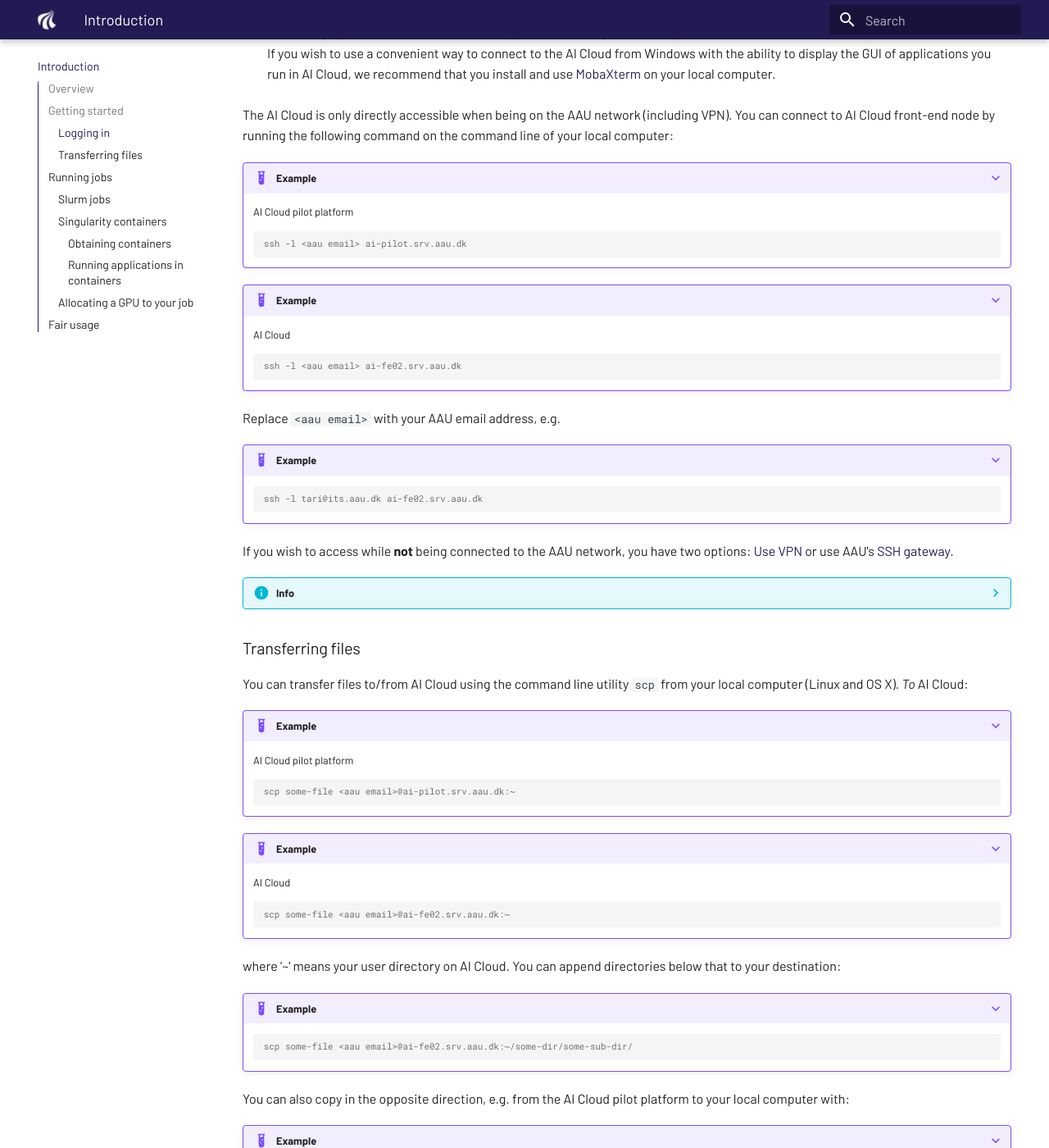
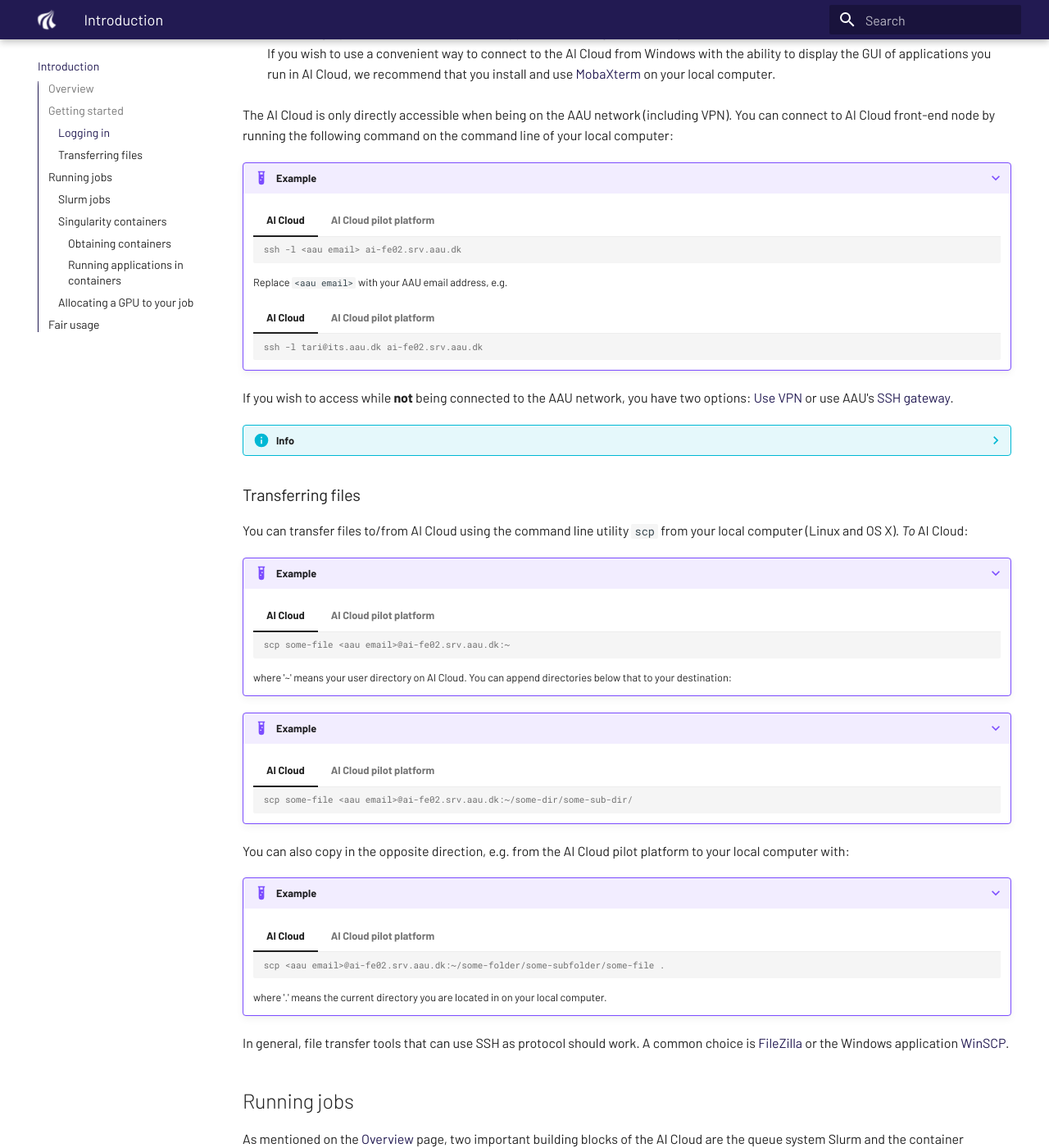
Before and after one commit to aau-claaudia/aicloud-docs, an MkDocs documentation site: the page built from docs/introduction.md, in a window 1280 px wide and 1400 px high, scrolled down 1898 px. Shown: the whole window at 82% size. Built offline with MkDocs 1.6.1 and Material for MkDocs 9.7.7, drawn with Linux system fonts in a browser that asks for light colours; some of the changed text lies outside the part shown.

Commit message:
More compact organisation of instruction for new vs pilot platform

````diff
--- a/docs/introduction.md
+++ b/docs/introduction.md
@@ -81,25 +81,31 @@ the following command on the command line of your local computer:
 
 ???+ example
 
-    AI Cloud pilot platform
-    ```console
-    ssh -l <aau email> ai-pilot.srv.aau.dk
-    ```
+    === "AI Cloud"
 
-???+ example
+        ```console
+        ssh -l <aau email> ai-fe02.srv.aau.dk
+        ```
 
-    AI Cloud
-    ```console
-    ssh -l <aau email> ai-fe02.srv.aau.dk
-    ```
+    === "AI Cloud pilot platform"
 
-Replace `<aau email>` with your AAU email address, e.g.
+        ```console
+        ssh -l <aau email> ai-pilot.srv.aau.dk
+        ```
 
-???+ example
+    Replace `<aau email>` with your AAU email address, e.g.
 
-    ```console
-    ssh -l tari@its.aau.dk ai-fe02.srv.aau.dk
-    ```
+    === "AI Cloud"
+
+        ```console
+        ssh -l tari@its.aau.dk ai-fe02.srv.aau.dk
+        ```
+
+    === "AI Cloud pilot platform"
+
+        ```console
+        ssh -l tari@its.aau.dk ai-pilot.srv.aau.dk
+        ```
 
 If you wish to access while **not** being connected to the AAU
 network, you have two options: [Use
@@ -112,19 +118,21 @@ gateway](https://www.en.its.aau.dk/instructions/Username+and+password/SSH/).
     through your personal SSH configuration (in Linux/OS X this is often
     located in: `$HOME/.ssh/config`).
 
-	AI Cloud pilot platform
-    ```console
-    Host ai-pilot.srv.aau.dk
-         User <aau email>
-         ProxyJump %r@sshgw.aau.dk
-    ```
+    === "AI Cloud"
 
-	AI Cloud
-    ```console
-    Host ai-fe02.srv.aau.dk
-         User <aau email>
-         ProxyJump %r@sshgw.aau.dk
-    ```
+        ```console
+        Host ai-fe02.srv.aau.dk
+             User <aau email>
+             ProxyJump %r@sshgw.aau.dk
+        ```
+
+    === "AI Cloud pilot platform"
+
+        ```console
+        Host ai-pilot.srv.aau.dk
+             User <aau email>
+             ProxyJump %r@sshgw.aau.dk
+        ```
 
     Add the above configuration to your personal ssh config file (often
     located in: `$HOME/.ssh/config` on Linux or OS X systems). Now you
@@ -138,34 +146,51 @@ You can transfer files to/from AI Cloud using the command line utility
 
 ???+ example
 
-    AI Cloud pilot platform
-    ```console
-    scp some-file <aau email>@ai-pilot.srv.aau.dk:~
-    ```
+    === "AI Cloud"
+
+        ```console
+        scp some-file <aau email>@ai-fe02.srv.aau.dk:~
+        ```
+
+    === "AI Cloud pilot platform"
+
+        ```console
+        scp some-file <aau email>@ai-pilot.srv.aau.dk:~
+        ```
+
+    where '~' means your user directory on AI Cloud. You can append
+    directories below that to your destination:
 
 ???+ example
 
-    AI Cloud
-    ```console
-    scp some-file <aau email>@ai-fe02.srv.aau.dk:~
-    ```
-where '~' means your user directory on AI Cloud. You can append
-directories below that to your destination:
+    === "AI Cloud"
 
-???+ example
+        ```console
+        scp some-file <aau email>@ai-fe02.srv.aau.dk:~/some-dir/some-sub-dir/
+        ```
 
-    ```console
-    scp some-file <aau email>@ai-fe02.srv.aau.dk:~/some-dir/some-sub-dir/
-    ```
+    === "AI Cloud pilot platform"
+
+        ```console
+        scp some-file <aau email>@ai-pilot.srv.aau.dk:~/some-dir/some-sub-dir/
+        ```
 
 You can also copy in the opposite direction, e.g. from the AI Cloud
 pilot platform to your local computer with:
 
 ???+ example
 
-    ```console
-    scp <aau email>@ai-pilot.srv.aau.dk:~/some-folder/some-subfolder/some-file .
-    ```
+    === "AI Cloud"
+
+        ```console
+        scp <aau email>@ai-fe02.srv.aau.dk:~/some-folder/some-subfolder/some-file .
+        ```
+
+    === "AI Cloud pilot platform"
+
+        ```console
+        scp <aau email>@ai-pilot.srv.aau.dk:~/some-folder/some-subfolder/some-file .
+        ```
 	where '.' means the current directory you are located in on your local
 	computer.
 
--- a/mkdocs.yml
+++ b/mkdocs.yml
@@ -27,6 +27,7 @@ theme:
     - toc.integrate
     - navigation.indexes
     - navigation.sections
+    - content.tabs.link
 
   logo: assets/logo_round.png
   favicon: assets/favicon.ico
@@ -42,6 +43,7 @@ extra_css:
 #repo_url: https://github.com/aau-claaudia
 
 markdown_extensions:
+  - pymdownx.superfences
   - pymdownx.tabbed:
       alternate_style: true
   - pymdownx.inlinehilite
@@ -57,7 +59,6 @@ markdown_extensions:
 #      linenums: true
 #      linenums_style: pymdownx-inline
 
-#  - pymdownx.superfences
 #  - pymdownx.snippets
 
 extra:
````
